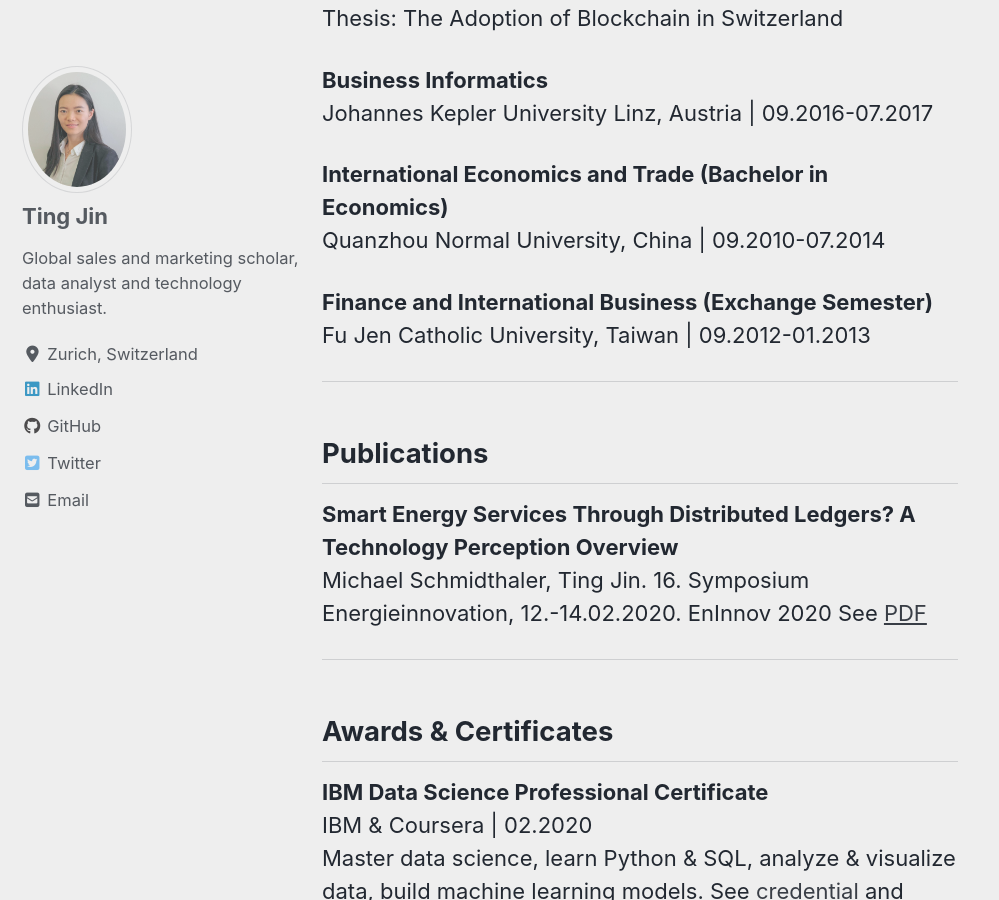
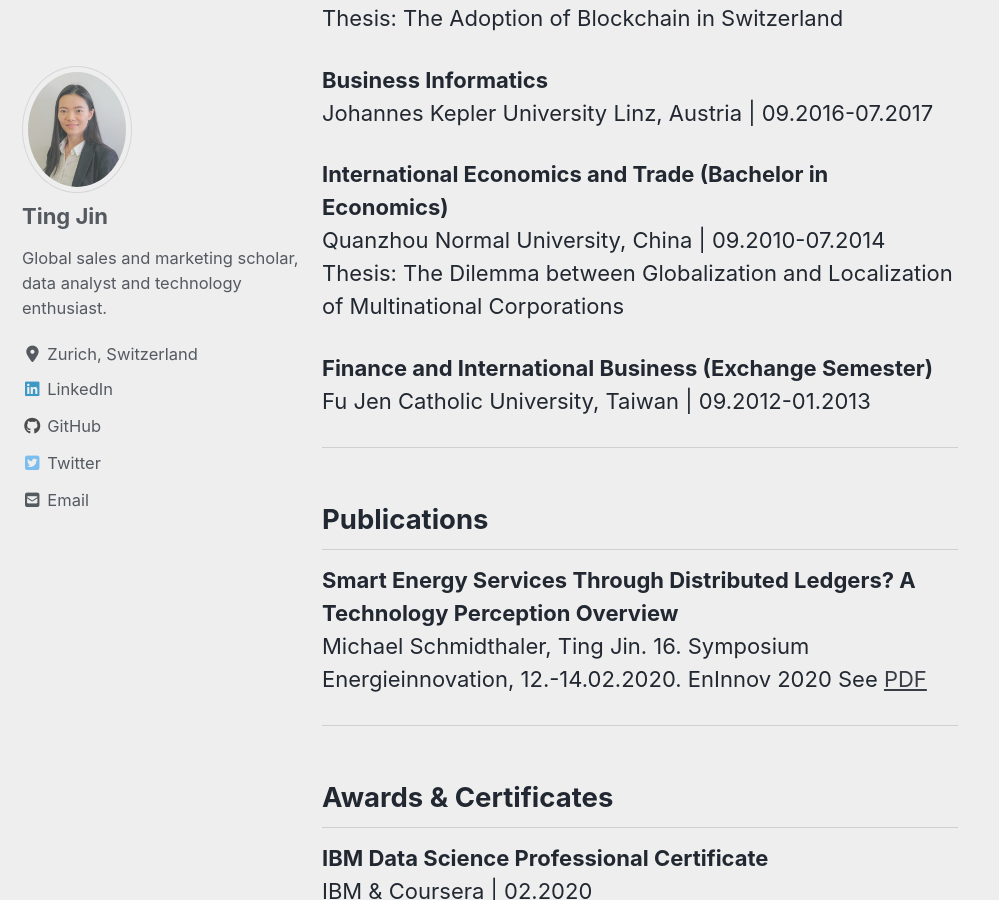
Before and after one commit to TingRigger/TingJin, a Jekyll site: the page built from _pages/cv.md, in a window 1280 px wide and 900 px high, scrolled down 2571 px. Shown: the whole window, without its empty margins (0-999 px from the left). Built offline with Jekyll 4.4.1, drawn with Linux system fonts in a browser that asks for light colours; cached includes are drawn as plain includes; nearby versions of some CDN libraries.

Commit message:
Update cv.md

```diff
--- a/_pages/cv.md
+++ b/_pages/cv.md
@@ -58,6 +58,7 @@ Johannes Kepler University Linz, Austria | 09.2016-07.2017
 
 <b>International Economics and Trade (Bachelor in Economics)</b>
 Quanzhou Normal University, China | 09.2010-07.2014
+Thesis: The Dilemma between Globalization and Localization of Multinational Corporations
 
 <b>Finance and International Business (Exchange Semester)</b>
 Fu Jen Catholic University, Taiwan | 09.2012-01.2013
```
